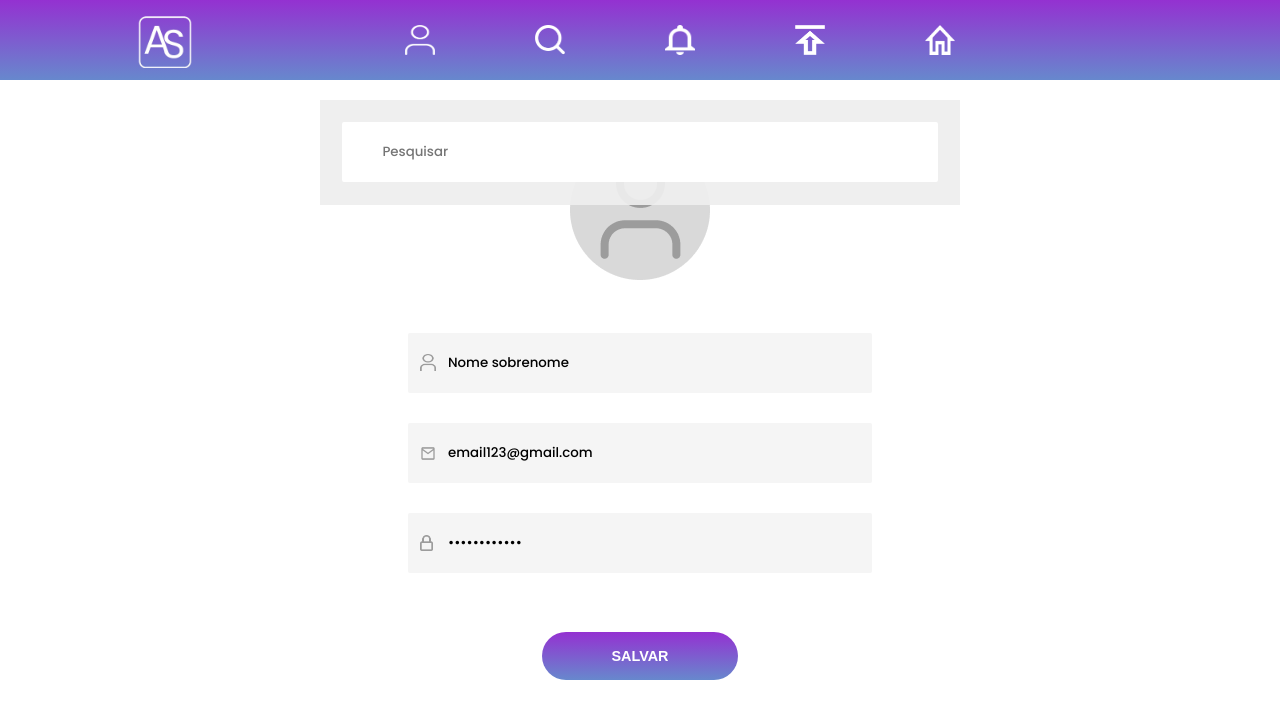
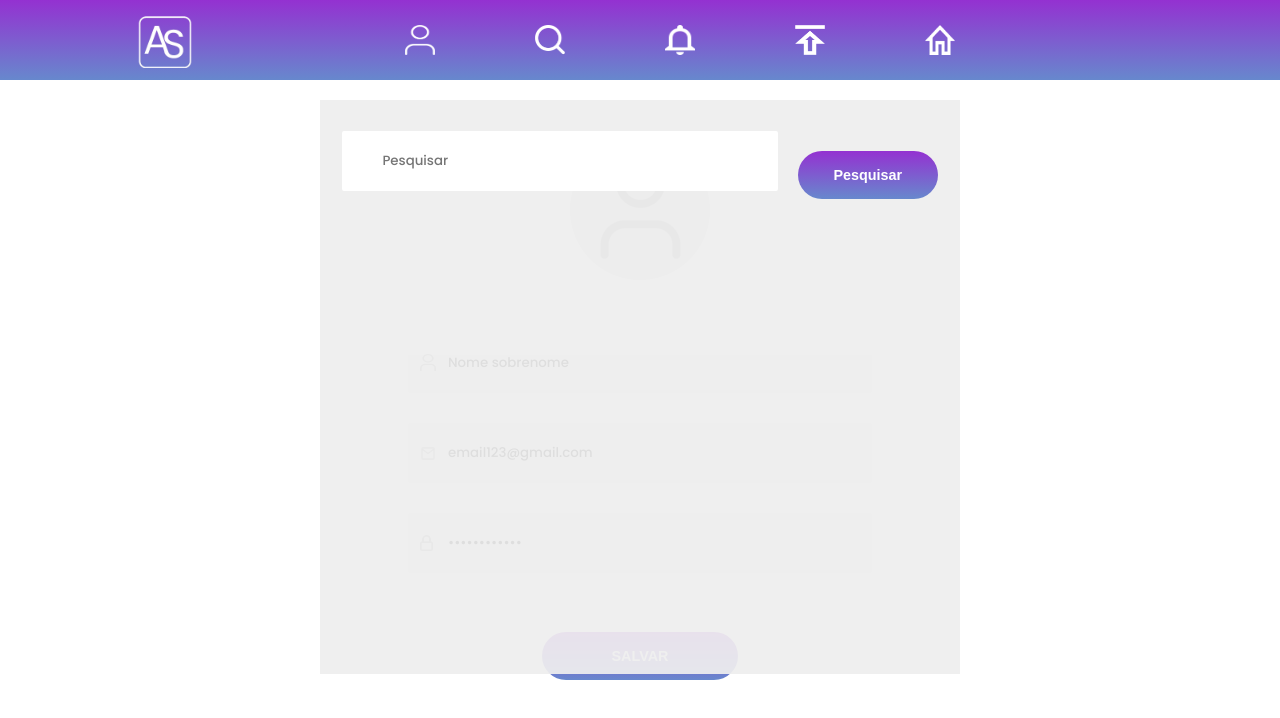
Before and after one commit to evellyn489/AmbrosioSocial, a React (Vite) app: page /editdata in a window 1280 px wide. Both pictures are taken after a click on the link 550 px from the left and 40 px from the top of the page. Shown: the top 718 px of the page. Built offline with nearby package versions, Linux system fonts and the light colour scheme.

Commit message:
Visualização da tela de perfil

```diff
--- a/src/Routes/Routes.tsx
+++ b/src/Routes/Routes.tsx
@@ -18,7 +18,7 @@ export function AppRoutes() {
                 <Route path="/login" element={<Login />}/>
                 <Route path="/forgotpassword" element={<ForgotPassword />}/>
                 <Route path="/explore" element={<Explore />}/>
-                <Route path="/profile" element={<Profile />}/>
+                <Route path="/profile/:userId" element={<Profile />}/>
                 <Route path="/settings" element={<Settings />}/>
                 <Route path="/editdata" element={<EditData />}/>
             </Routes>
--- a/src/components/CommentPublication/CommentPublication.module.scss
+++ b/src/components/CommentPublication/CommentPublication.module.scss
@@ -60,7 +60,6 @@ div.container {
     button:hover {
         background: linear-gradient(to bottom, rgb(174, 48, 238), rgba(11, 96, 207, 0.61));
     }
-
 }
 
 @media (max-width: 570px){
--- a/src/components/CommentPublication/CommentPublication.tsx
+++ b/src/components/CommentPublication/CommentPublication.tsx
@@ -1,5 +1,6 @@
 import { useState } from "react";
 import styles from "./CommentPublication.module.scss";
+
 import { api } from "../../services/axios";
 
 interface PublicationProps {
@@ -15,7 +16,6 @@ interface CommentProps {
 export function CommentPublication({ setOpenPublication }: CommentProps) {
     const [commentPublication, setCommentPublication] = useState("");
     const [imageLink, setImageLink] = useState("");
-    const [commentPublicationError, setCommentPublicationError] = useState<string | null>(null);
 
     const createPublication = async (data: PublicationProps) => {
         try {
@@ -54,7 +54,6 @@ export function CommentPublication({ setOpenPublication }: CommentProps) {
                 className={styles.textareaPublication}
                 aria-label="Caixa de texto para digitar algo na publicação"
             />
-            {commentPublicationError && <span className={styles.error}>{commentPublicationError}</span>}
 
             <input
                 type="text"
--- a/src/components/Input/Input.tsx
+++ b/src/components/Input/Input.tsx
@@ -5,6 +5,7 @@ interface InputProps<T extends FieldValues> {
     type: string;
     id: string;
     placeholder: string;
+    onchange?: (event: React.ChangeEvent<HTMLInputElement>) => void;
     register?: UseFormRegister<T>;
     label: string;
     error: string;
@@ -27,6 +28,7 @@ export function Input<T extends FieldValues>(props: InputProps<T>) {
             aria-label={label}
             aria-describedby={error}
             aria-required
+            onChange={props.onchange}
             defaultValue={defaultValue}
             style={textStyle}
             {...registerProps}
--- a/src/components/Menu/Menu.tsx
+++ b/src/components/Menu/Menu.tsx
@@ -77,7 +77,7 @@ export function Menu({ isHome, isPerfil, openPublication, setOpenPublication }:
 
             {
                 clickSearch && (
-                    <Search />
+                    <Search setClickSearch={setClickSearch} />
                 )
             }
 
@@ -99,7 +99,7 @@ export function Menu({ isHome, isPerfil, openPublication, setOpenPublication }:
                         />
                     </a>
                 ) : (
-                    <a href="/profile" aria-label="Acessar perfil">
+                    <a href={`/profile/${localStorage.getItem("id")}`} aria-label="Acessar perfil">
                         <img
                             src={user}
                             alt="ícone branco de usuário como pessoa"
--- a/src/components/Search/Search.module.scss
+++ b/src/components/Search/Search.module.scss
@@ -2,6 +2,7 @@ div.container {
     width: 50%;
 
     display: flex;
+    flex-direction: column;
     justify-content: center;
     align-items: center;
 
@@ -15,4 +16,33 @@ div.container {
     input {
         width: 100%;
     }
+
+    div.input {
+        width: 100%;
+
+        display: flex;
+        align-items: center;
+
+        gap: 20px;
+
+        margin-bottom: 2em;
+    }
+
+    div.results {
+        width: 100%;
+        height: 420px;
+
+        padding-top: 3em;
+
+        display: flex;
+        flex-direction: column;
+        justify-content: flex-start;
+        align-items: center;
+
+        overflow-y: scroll;
+
+        div.userProfile {
+            width: 60%;
+        }
+    }
 }
--- a/src/components/Search/Search.tsx
+++ b/src/components/Search/Search.tsx
@@ -1,10 +1,81 @@
+import { useState } from "react";
 import { Input } from "../Input";
 import styles from "./Search.module.scss";
+import { api } from "../../services/axios";
+import { UserProfile } from "../UserProfile/UserProfile";
+import { Button } from "../Button";
+import { useNavigate } from "react-router-dom";
 
-export function Search() {
+interface SearchProps {
+    id: string;
+    name: string;
+}
+
+interface SearchUserProps {
+    setClickSearch: (value: boolean) => void
+}
+
+export function Search({ setClickSearch }: SearchUserProps) {
+    const [searchTerm, setSearchTerm] = useState('');
+    const [searchResults, setSearchResults] = useState<SearchProps[]>([]);
+    const [errorMessage, setErrorMessage] = useState('');
+
+    const navigate = useNavigate();
+
+    const handleUserProfile = async (userId: string) => {
+        try {
+            const userProfile = await api.get(`/user/${userId}`);
+
+            setClickSearch(false);
+            navigate(`/profile/${userId}`, { state: userProfile.data })
+
+        } catch (error) {
+            console.error(error)
+        }
+    }
+
+    const handleSearch = async () => {
+        try {
+            const response = await api.get(`/user/search?searchTerm=${searchTerm}`);
+            setSearchResults(response.data)
+
+        } catch(error) {
+            console.error(error);
+            setErrorMessage("Erro ao pesquisar. Verifique se o termo pesquisado foi inserido corretamente.");
+        }
+    }
+
     return (
         <div className={styles.container}>
-            <Input type="text" id="users" placeholder="Pesquisar" label="Pesquisar usuários" error="search" />
+            <div className={styles.input}>
+                <Input
+                    type="text"
+                    id="users"
+                    onchange={(e) => setSearchTerm(e.target.value)}
+                    placeholder="Pesquisar"
+                    aria-label="Pesquisar"
+                    label="Pesquisar usuários"
+                    error="search"
+                />
+
+                <Button name="Pesquisar" click={handleSearch} label="Pesquisar"/>
+            </div>
+
+            {errorMessage && <span className={styles.errorMessage}>{errorMessage}</span>}
+
+            <div className={styles.results}>
+                <div className={styles.userProfile}>
+                    {
+                        searchResults.map(result => (
+                            <UserProfile
+                                key={result.id}
+                                name={result.name}
+                                onclick = {() => handleUserProfile(result.id)}
+                            />
+                        ))
+                    }
+                </div>
+            </div>
         </div>
     );
 }
--- /dev/null
+++ b/src/components/UserProfile/UserProfile.module.scss
@@ -0,0 +1,22 @@
+div.container {
+    width: 100%;
+
+    border: 1px solid #EEE;
+
+    display: flex;
+    justify-content: space-around;
+    align-items: center;
+
+    background-color: #fff;
+
+    padding: 1em;
+    border-radius: 10px;
+
+    margin-bottom: 1em;
+
+    cursor: pointer;
+
+    img {
+        width: 20%;
+    }
+}
--- /dev/null
+++ b/src/components/UserProfile/UserProfile.tsx
@@ -0,0 +1,17 @@
+import styles from "./UserProfile.module.scss";
+
+import photo from '../../assets/publications/profile_picture.png'
+
+interface UserProfileInterface {
+    name: string;
+    onclick: () => void;
+}
+
+export function UserProfile({ name, onclick }: UserProfileInterface) {
+    return (
+        <div className={styles.container} onClick={onclick}>
+            <img src={photo} alt="Imagem de perfil do usuário" />
+            <p>{name}</p>
+        </div>
+    );
+}
--- a/src/pages/Profile/Profile.module.scss
+++ b/src/pages/Profile/Profile.module.scss
@@ -21,6 +21,7 @@
             align-items: center;
 
             color: #fff;
+
 
             strong {
                 font-weight: 500;
--- a/src/pages/Profile/Profile.tsx
+++ b/src/pages/Profile/Profile.tsx
@@ -5,7 +5,7 @@ import styles from "./Profile.module.scss";
 import profile from "../../assets/publications/profile_picture.png";
 import { FaCheck } from "react-icons/fa";
 
-import { useNavigate } from "react-router-dom";
+import { useLocation, useNavigate, useParams } from "react-router-dom";
 
 import { Button } from "../../components/Button";
 import { Publication } from "../../components/Publication";
@@ -27,10 +27,13 @@ export function Profile() {
     const [publications, setPublications] = useState<PublicationProps[]>([]);
     const { darkTheme } = useTheme();
 
+    const { userId } = useParams();
+
+
     useEffect(() => {
         const fetchPublications = async () => {
             try {
-              const response = await api.get('/publication');
+              const response = await api.get(`/user/${userId}/publications`);
               setPublications(response.data);
 
             } catch (error) {
@@ -45,8 +48,10 @@ export function Profile() {
         setFollowing(!following);
     }
 
+    const { userData } = useContext(UserContext)
+
     const navigate = useNavigate();
-    const { userData } = useContext(UserContext)
+    const location = useLocation();
 
     return (
         <div className={styles.container}>
@@ -56,10 +61,10 @@ export function Profile() {
             <div className={styles.asideMain}>
                 <aside style = {{background: darkTheme ? "#000" : "linear-gradient(to bottom, #9431D1, #6788CD)"}}>
                     <div className={styles.foto}>
-                        <img src={profile} alt="" />
+                        <img src={profile} alt="Foto de perfil do usuário" />
                     </div>
 
-                    <strong>{userData?.name}</strong>
+                    <strong>{userId != localStorage.getItem('id') ? location.state.name : userData?.name}</strong>
 
                     <Button  name={`${following ? "Seguindo" : "Seguir"}`} click={handleClickFollowing} icon={following && <FaCheck />} label="Botão de seguir o usuário"/>
 
@@ -68,7 +73,11 @@ export function Profile() {
                         <p>y seguindo</p>
                     </div>
 
-                    <Button name="Editar dados" label="Botão de editar os dados do usuário" click={() => navigate("/editdata")}/>
+                    {
+                        localStorage.getItem('id') == userId && (
+                            <Button name="Editar dados" label="Botão de editar os dados do usuário" click={() => navigate("/editdata")}/>
+                        )
+                    }
                 </aside>
 
                 <main>
@@ -79,7 +88,7 @@ export function Profile() {
                     }
 
                     {
-                        publications &&
+                        publications.length != 0 ? (
                         publications.map(publication => (
                             <Publication
                                 key={publication.id}
@@ -87,6 +96,9 @@ export function Profile() {
                                 image={publication.image}
                             />
                         ))
+                        ) : (
+                            <p style={{color: darkTheme ? "#fff" : "#000", lineHeight: "70vh"}}>Nenhuma publicação. Faça sua primeira publicação</p>
+                        )
                     }
                 </main>
             </div>
```
Also changed, not shown: src/components/UserProfile/index.ts (added).
